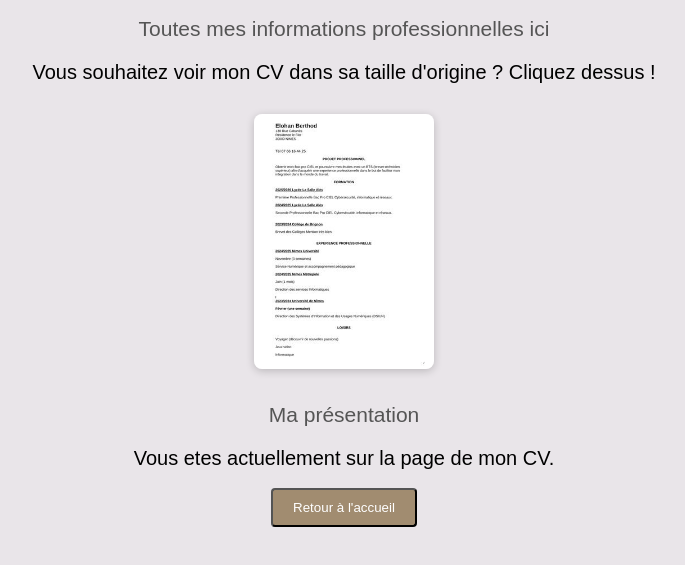
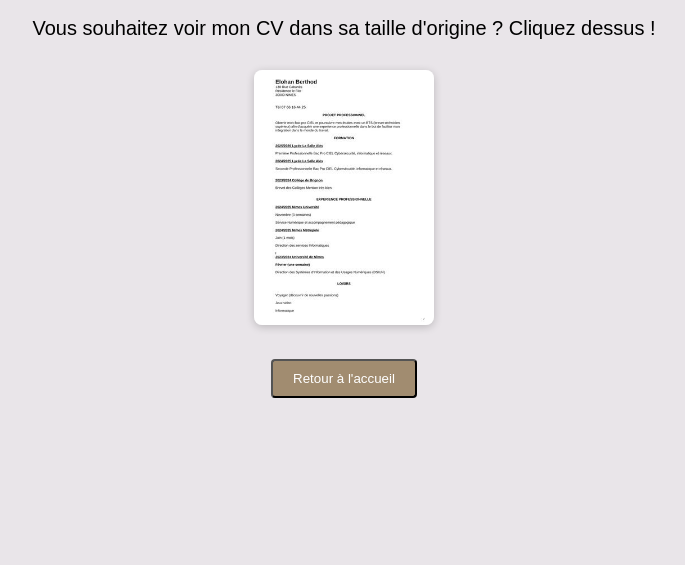
Before and after one commit to ElohanBerthod/PROJET-SITE-WEB-PRESENTATION-, a plain HTML site: page cv.html in a window 1280 px wide. Shown: the part 81-646 px from the top of the page, without its empty margins (296-981 px from the left). Drawn offline with Linux system fonts and the light colour scheme.

Commit message:
Refactor cv.html for cleaner structure
Removed unnecessary lines and formatted HTML structure.

```diff
--- a/cv.html
+++ b/cv.html
@@ -1,11 +1,9 @@
 <!DOCTYPE html>
 <html lang="fr">
-
 <head>
     <meta charset="UTF-8">
     <title>Mon CV - Elohan</title>
     <link href="style.css" rel="stylesheet">
-
 <style>
  body {
  background-color: #E9E5E9;
@@ -13,23 +11,19 @@
  font-family: Arial, sans-serif;
  text-align: center;
     }
-
  h1 {
  color: #1d1111;
  margin-top: 30px;
     }
-
  .cv-container {
  display: inline-block;
  padding: 20px;
  margin: 10px;
     }
-
  .cv-container a {
  display: inline-block;
  width: fit-content;
     }
-
  .cv-miniature {
  width: 180px;
  display: block;
@@ -38,34 +32,22 @@
  transition: transform 0.3s ease, box-shadow 0.3s ease;
         box-shadow: 0 2px 8px rgba(0,0,0,0.2);
     }
-
  .cv-miniature:hover {
  transform: scale(1.08);
  box-shadow: 0 8px 20px rgba(0,0,0,0.3);
     }
-
 </style>
 </head>
-
 <body>
-
  <h1 class="oswald-font">Mon CV</h1>
- <h2>Toutes mes informations professionnelles ici</h2>
-
  <P class="original-cv">Vous souhaitez voir mon CV dans sa taille d'origine ? Cliquez dessus !</P>
  <div class="cv-container">
-
  <a href="cv-elohan.odt" target="_blank">
  <img src="cv-miniature.jfif"
  alt="Voir mon CV"
  class="cv-miniature">
-
  </a>
-
  </div>
-
- <h2>Ma présentation</h2>
-<p class="page-description">Vous etes actuellement sur la page de mon CV.</p>
  <br>
  <button class="bouton-accueil" onclick="window.location.href='index.html'">Retour à l'accueil</button>
 </body>
```
